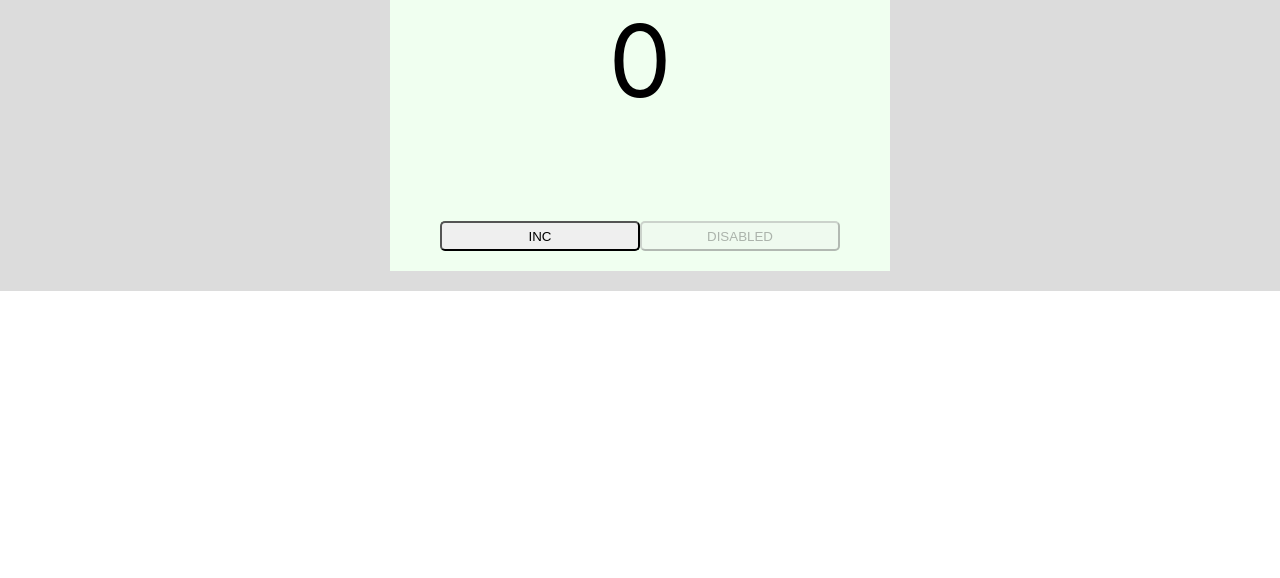
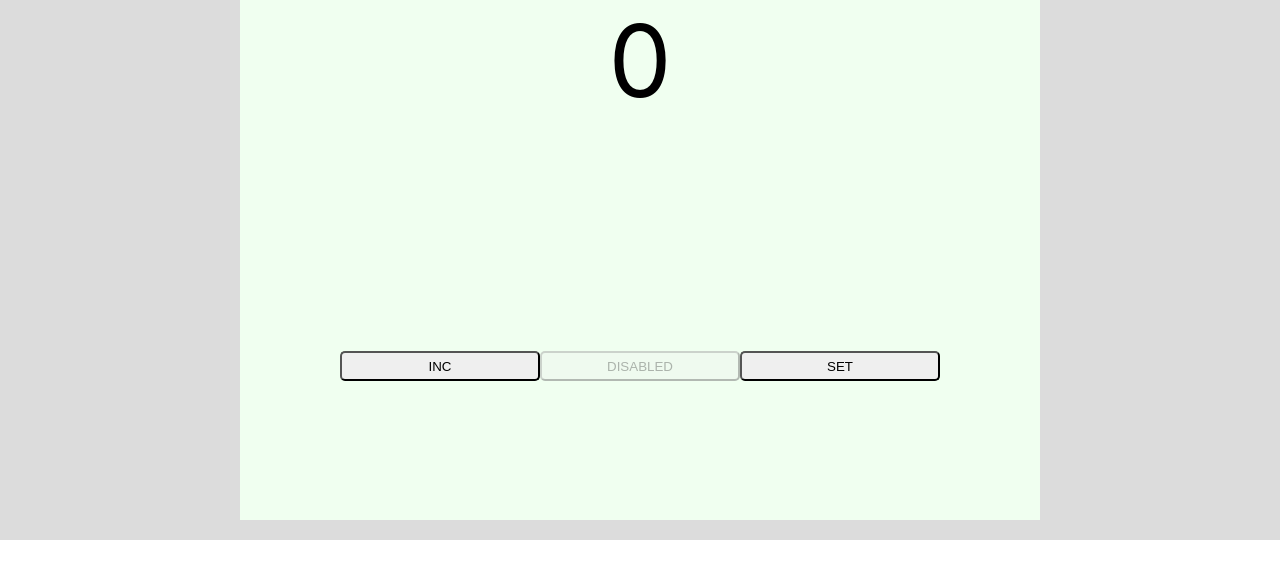
Before and after one commit to AlexandrDubiaga/counter, a React (Create React App) app: page / in a window 1280 px wide. Shown: the top 578 px of the page. Built offline with nearby package versions, Linux system fonts and the light colour scheme.

Commit message:
counter new

```diff
--- a/package.json
+++ b/package.json
@@ -2,7 +2,9 @@
   "name": "counter",
   "version": "0.1.0",
   "private": true,
+  "homepage": "https://alexandrdubiaga.github.io/counter",
   "dependencies": {
+    "gh-pages": "^2.1.1",
     "react": "^16.12.0",
     "react-dom": "^16.12.0",
     "react-scripts": "3.2.0"
@@ -11,7 +13,9 @@
     "start": "react-scripts start",
     "build": "react-scripts build",
     "test": "react-scripts test",
-    "eject": "react-scripts eject"
+    "eject": "react-scripts eject",
+    "predeploy": "npm run build",
+    "deploy": "gh-pages -d build"
   },
   "eslintConfig": {
     "extends": "react-app"
--- a/src/App.css
+++ b/src/App.css
@@ -10,7 +10,8 @@
     display: flex;
     flex-direction: column;
     background-color: honeydew;
-    width: 500px;
+    width: 800px;
+    height: 500px;
     margin-bottom: 20px;
     padding-bottom: 20px;
 
@@ -29,7 +30,8 @@
 .Buttons {
     display: flex;
     flex-direction: row;
-    margin-left: 50px;
+    margin-left: 100px;
+    padding-top: 130px;
 
 }
 
@@ -42,3 +44,17 @@ button {
     background-color: red;
     color: white;
 }
+input{
+    height: 50px;
+    text-align: center;
+    font-size: 20px;
+    border-radius: 2px;
+}
+.errorButtonInDisplay{
+    margin-top: 200px;
+    position: absolute;
+    left: 860px;
+}
+.SET{
+    margin-top: 100px;
+}
--- a/src/App.js
+++ b/src/App.js
@@ -8,11 +8,12 @@ class App extends React.Component {
         counter: 0,
         isDisabled: false,
         maxVal: 5,
-        minVal: 0
+        minVal: 0,
+        setVisibleSettings:false
     }
 
     incrementCounter = () => {
-        if(this.state.counter===4){
+        if(this.state.counter===this.state.maxVal-1){
             this.setState({
                 isDisabled: true,
             })
@@ -22,22 +23,35 @@ class App extends React.Component {
             counter:++this.state.counter
         })
     }
+    changeStartMaxValue=(obj)=>{
+        this.setState({
+            maxVal: parseInt(obj.maxVal),
+            minVal: parseInt(obj.minVal)
+        })
+    }
     resetCounter = () => {
         this.setState({
             counter: 0,
             isDisabled: false
         })
     }
+   setFunc = (val) => {
+        this.setState({
+            setVisibleSettings:val,
+            counter:this.state.minVal
+        })
+    }
+
 
     render() {
         return (
             <div className="App">
                 <div className="Wrapper">
                     <div className="Display">
-                        <Display counter={this.state.counter}/>
+                        <Display changeStartMaxValue={this.changeStartMaxValue} setVisibleSettings={this.state.setVisibleSettings} counter={this.state.counter} maxVal={this.state.maxVal} minVal={this.state.minVal}/>
                     </div>
                     <div>
-                        <Controls className="Controls" counter={this.state.counter} maxVal={this.state.maxVal} minVal={this.state.minVal}
+                        <Controls className="Controls" setVisibleSettings={this.state.setVisibleSettings} setFunc={this.setFunc} counter={this.state.counter} maxVal={this.state.maxVal} minVal={this.state.minVal}
                                   isDisabled={this.state.isDisabled} incrementCounter={this.incrementCounter}
                                   resetCounter={this.resetCounter}/>
                     </div>
--- a/src/components/Btn.jsx
+++ b/src/components/Btn.jsx
@@ -3,9 +3,9 @@ class Controls extends React.Component {
     render() {
         return (
             <div>
-                <button className={this.props.button.counter === 5 ? 'buttonColor' : ''}
+                <button className={this.props.button.counter === this.props.maxVal ? 'buttonColor' : ''}
                         disabled={this.props.button.isDisabled ? true : false}
-                        onClick={this.props.button.onFunc}>{this.props.button.isDisabled?this.props.button.disabled:this.props.button.title}</button>
+                        onClick={()=>this.props.button.onFunc(true)}>{this.props.button.isDisabled?this.props.button.disabled:this.props.button.title}</button>
             </div>
         )
     }
--- a/src/components/Controls.jsx
+++ b/src/components/Controls.jsx
@@ -8,19 +8,32 @@ class Controls extends React.Component {
                 isDisabled: this.props.isDisabled,
                 onFunc: this.props.incrementCounter,
                 disabled: 'DISABLED',
-                counter:this.props.counter
+                counter: this.props.counter
             },
             {
                 title: 'RESET',
                 isDisabled: this.props.counter === this.props.minVal ? true : false,
                 onFunc: this.props.resetCounter,
                 disabled: 'DISABLED'
+            },
+            {
+                title: 'SET',
+                onFunc: this.props.setFunc,
+                isDisabled: this.props.counter > this.props.minVal ? true : false,
+                disabled: 'DISABLED'
+
             }
         ]
         return (
-            <div className="Buttons">
-                <Btn {...this.props} button={buttons[0]}/>
-                <Btn {...this.props} button={buttons[1]}/>
+            <div >
+                {this.props.setVisibleSettings ?
+                    <div>
+                        <button className="SET" onClick={() => buttons[2].onFunc(false)}>SET</button>
+                    </div> :
+                    <div className="Buttons"><Btn {...this.props} button={buttons[0]}/>
+                        <Btn {...this.props} button={buttons[1]}/>
+                        <Btn {...this.props} button={buttons[2]}/></div>
+                }
             </div>
         )
     }
--- a/src/components/Display.jsx
+++ b/src/components/Display.jsx
@@ -1,10 +1,51 @@
 import React from 'react';
-class Display extends React.Component{
-    render(){
-        let display = this.props.counter===5?'Max(5)':this.props.counter
-        return(
+class Display extends React.Component {
+    state = {
+        error: '',
+        errorCheck: false
+    }
+    changeValuesInputs = (e) => {
+
+        let obj = {
+            maxVal: e.currentTarget[0].value.trim(),
+            minVal: e.currentTarget[1].value.trim()
+        }
+        if (obj.maxVal > 10) {
+            this.setState({error: 'Max 10', errorCheck: true})
+        } else if (obj.maxVal < 0) {
+            this.setState({error: 'Min 0', errorCheck: true})
+        } else if (obj.minVal < 0) {
+            this.setState({error: 'Min 0', errorCheck: true})
+        } else if (obj.minVal > 10) {
+            this.setState({error: 'Max 10', errorCheck: true})
+        } else if (obj.minVal == obj.maxVal) {
+            this.setState({error: 'Min != Max', errorCheck: true})
+        } else {
+            this.props.changeStartMaxValue(obj);
+        }
+
+    }
+
+    render() {
+        let display = this.props.counter === this.props.maxVal ? 'Max: ' + this.props.maxVal : this.props.counter
+        return (
             <div className="ShowCounter">
-                {display}
+                {!this.state.errorCheck ?
+                    <div>
+                        {this.props.setVisibleSettings ?
+                            <div>
+                                <form onChange={this.changeValuesInputs}>
+                                    Max value: <input type="number" value={this.props.maxVal}/>
+                                    Start value: <input type="number" value={this.props.minVal}/>
+                                </form>
+                            </div> :
+                            display
+                        }
+                    </div>
+                    : <div><div >{this.state.error}</div>
+                        <button className="errorButtonInDisplay"  onClick={()=>this.setState({errorCheck: false})}>OK</button>
+                    </div>
+                }
             </div>
         )
     }
```
Also changed, not shown: 1 other file (tests, documents, lock files or other folders).
